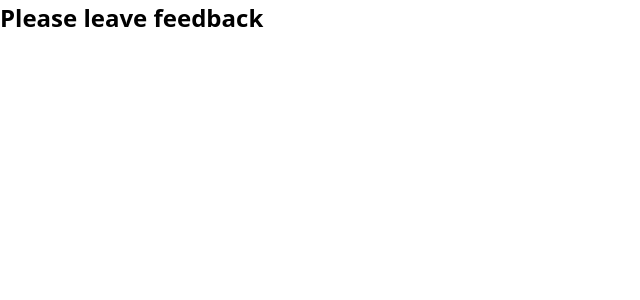
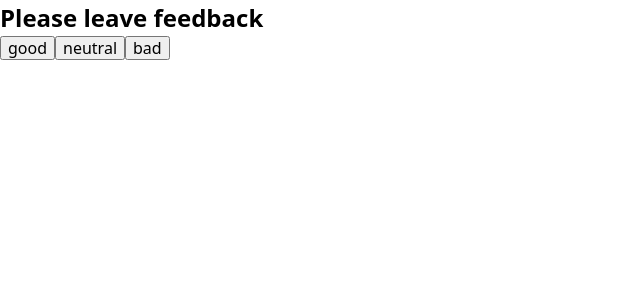
Before and after one commit to sl24/goit-react-hw-02-feedback, a React (Create React App) app: page / in a window 1280 px wide. Shown: the top 300 px of the page, without its empty margins (0-640 px from the left). Built offline with nearby package versions, Linux system fonts and the light colour scheme.

Commit message:
add feedbackopt without css

```diff
--- a/src/components/App.js
+++ b/src/components/App.js
@@ -1,6 +1,9 @@
 import { Component } from 'react';
 
 import Section from './Section';
+import FeedbackOpt from './FeedbackOpt';
+
+import { FEEDBACK_OPTIONS } from './data/options';
 
 class App extends Component {
   state = {
@@ -9,10 +12,20 @@ class App extends Component {
     bad: 0,
   };
 
+  heandleFeedback = ({ target }) => {
+    const { feedback } = target.dataset;
+    this.setState(prevState => ({ [feedback]: prevState[feedback] + 1 }));
+  };
+
   render() {
     return (
       <div>
-        <Section title="Please leave feedback"></Section>
+        <Section title="Please leave feedback">
+          <FeedbackOpt
+            options={FEEDBACK_OPTIONS}
+            onLeaveFeedback={this.heandleFeedback}
+          ></FeedbackOpt>
+        </Section>
       </div>
     );
   }
--- /dev/null
+++ b/src/components/FeedbackOpt/FeedbackOpt.jsx
@@ -0,0 +1,22 @@
+import PropTypes from 'prop-types';
+
+const FeedbackBtn = ({ feedback, onLeaveFeedback }) => {
+  return (
+    <button type="button" data-feedback={feedback} onClick={onLeaveFeedback}>
+      {feedback}
+    </button>
+  );
+};
+
+const FeedbackOpt = ({ options, onLeaveFeedback }) => {
+  return options.map(option =>
+    FeedbackBtn({ feedback: option, onLeaveFeedback }),
+  );
+};
+
+FeedbackBtn.propTypes = {
+  options: PropTypes.arrayOf(PropTypes.string),
+  onLeaveFeedback: PropTypes.func.isRequired,
+};
+
+export default FeedbackOpt;
--- /dev/null
+++ b/src/components/FeedbackOpt/index.js
@@ -0,0 +1 @@
+export { default } from './FeedbackOpt';
--- /dev/null
+++ b/src/components/data/options.js
@@ -0,0 +1 @@
+export const FEEDBACK_OPTIONS = ['good', 'neutral', 'bad'];
```
